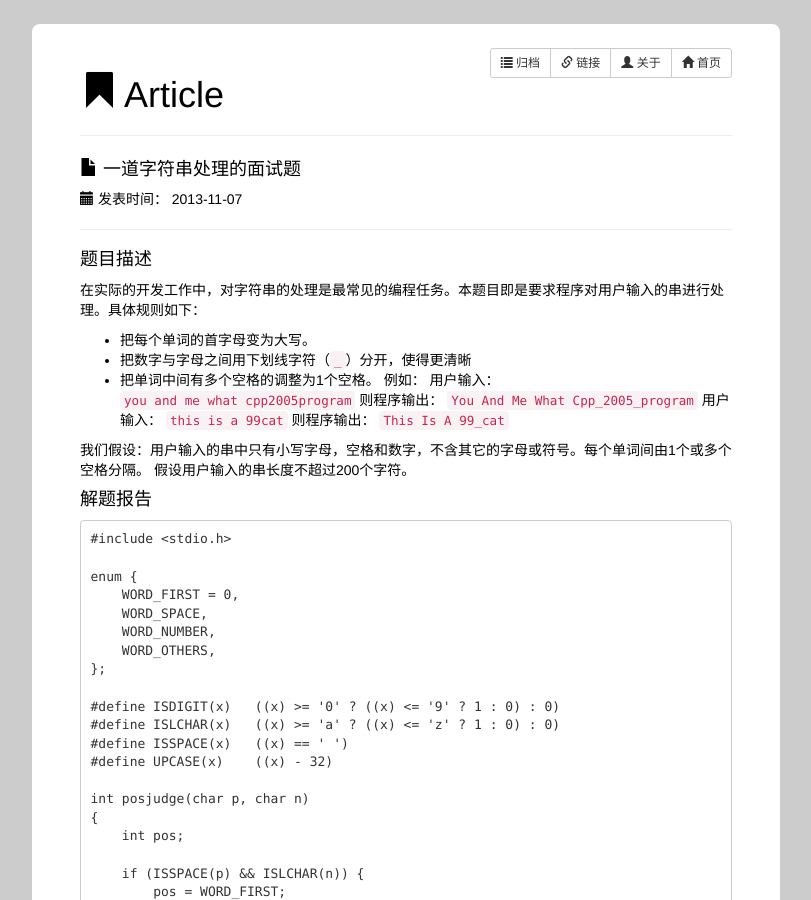
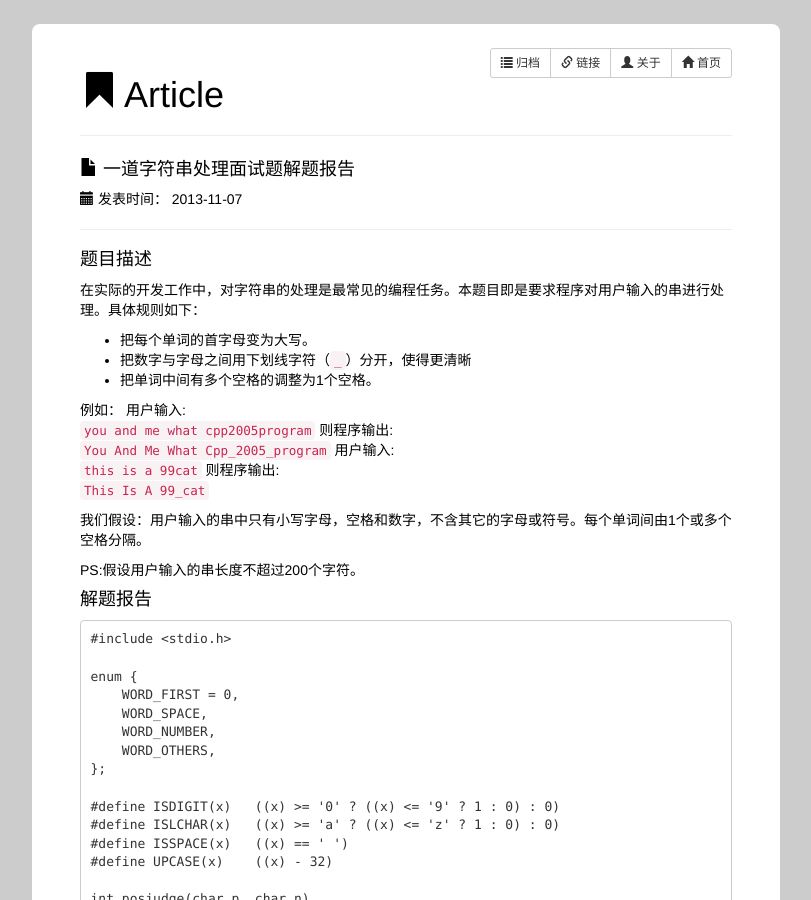
Before and after one commit to kinreven/kinreven.github.com, a Jekyll site: the page built from _posts/2013-11-07-algo-practice-string-transform.markdown, in a window 1280 px wide and 900 px high. Shown: the whole window, without its empty margins (234-1045 px from the left). Built offline with Jekyll 4.4.1, drawn with Linux system fonts in a browser that asks for light colours; Markdown is read by kramdown in place of the engine named in the settings; some of the changed lines change nothing that is shown.

Commit message:
[update]

```diff
--- a/_posts/2013-11-07-algo-practice-string-transform.markdown
+++ b/_posts/2013-11-07-algo-practice-string-transform.markdown
@@ -1,6 +1,6 @@
 ---
 layout: post
-title: "一道字符串处理的面试题"
+title: "一道字符串处理面试题解题报告"
 ---
 
 #### 题目描述
@@ -10,18 +10,20 @@ title: "一道字符串处理的面试题"
    * 把每个单词的首字母变为大写。
    * 把数字与字母之间用下划线字符（`_`）分开，使得更清晰
    * 把单词中间有多个空格的调整为1个空格。
-   例如：
-        用户输入：
-        `you and     me what  cpp2005program`
-        则程序输出：
-        `You And Me What Cpp_2005_program`
-        用户输入：
-        `this is     a      99cat`
-        则程序输出：
-        `This Is A 99_cat`
+
+例如：
+  用户输入:
+  `you and     me what  cpp2005program`
+  则程序输出:
+  `You And Me What Cpp_2005_program`
+  用户输入:
+  `this is     a      99cat`
+  则程序输出:
+  `This Is A 99_cat`
 
 我们假设：用户输入的串中只有小写字母，空格和数字，不含其它的字母或符号。每个单词间由1个或多个空格分隔。
-假设用户输入的串长度不超过200个字符。
+
+PS:假设用户输入的串长度不超过200个字符。
 
 #### 解题报告
 
```
